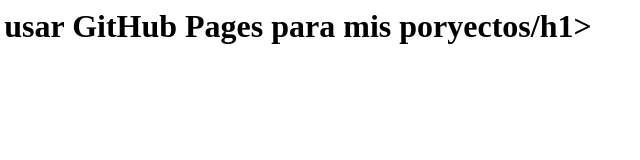
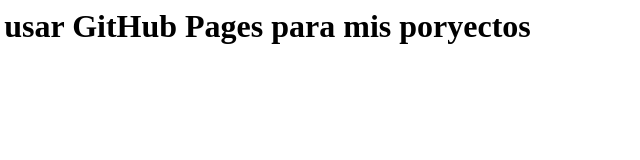
Before and after one commit to tenorior/tenorior.github.io, a plain HTML site: page index.html in a window 1280 px wide. Shown: the full height of the page, 229-869 px from the left. Drawn offline with Linux system fonts and the light colour scheme.

Commit message:
ajsute texto

```diff
--- a/index.html
+++ b/index.html
@@ -1 +1 @@
-<h1>Estoy probando usar GitHub Pages para mis poryectos/h1>
+<h1>Estoy probando usar GitHub Pages para mis poryectos</h1>
```
